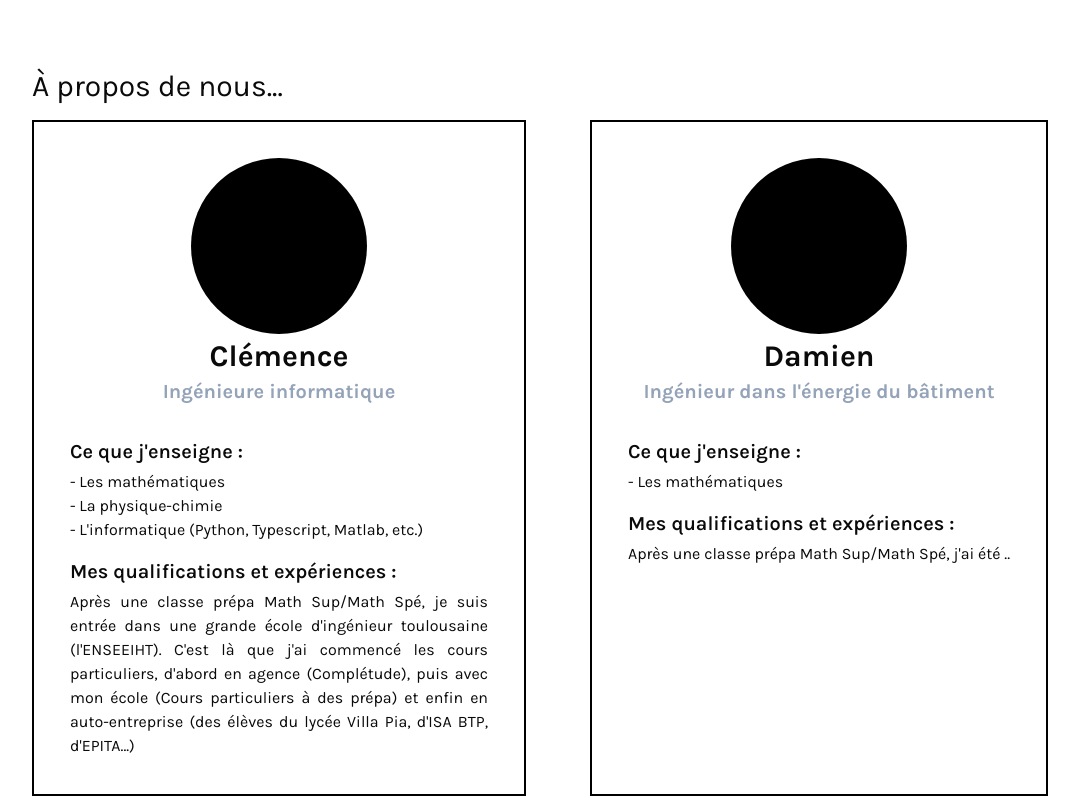
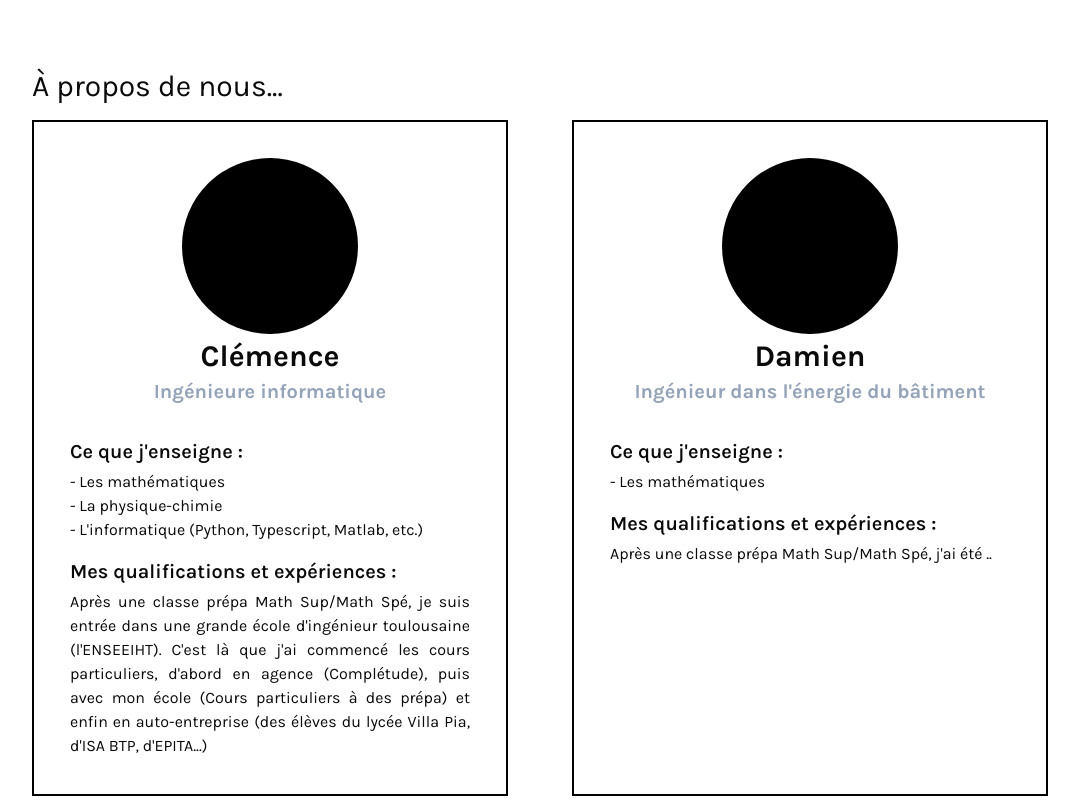
Before and after one commit to clemencefrz/cours-geroa, a Next.js app: page /about in a window 1280 px wide. Shown: the part 840-1640 px from the top of the page, without its empty margins (100-1179 px from the left). Built offline with nearby package versions, Linux system fonts and the light colour scheme.

Commit message:
improve ui

```diff
--- a/app/about/component/About.tsx
+++ b/app/about/component/About.tsx
@@ -33,7 +33,7 @@ const About = () => {
       <div className="flex flex-col items-center justify-start gap-4">
         <h2 className="text-3xl self-start">{`À propos de nous...`}</h2>
 
-        <div className="grid grid-flow-col gap-16">
+        <div className="grid grid-cols-2 gap-16">
           <CardTutor
             firstName="Clémence"
             job="Ingénieure informatique"
```
